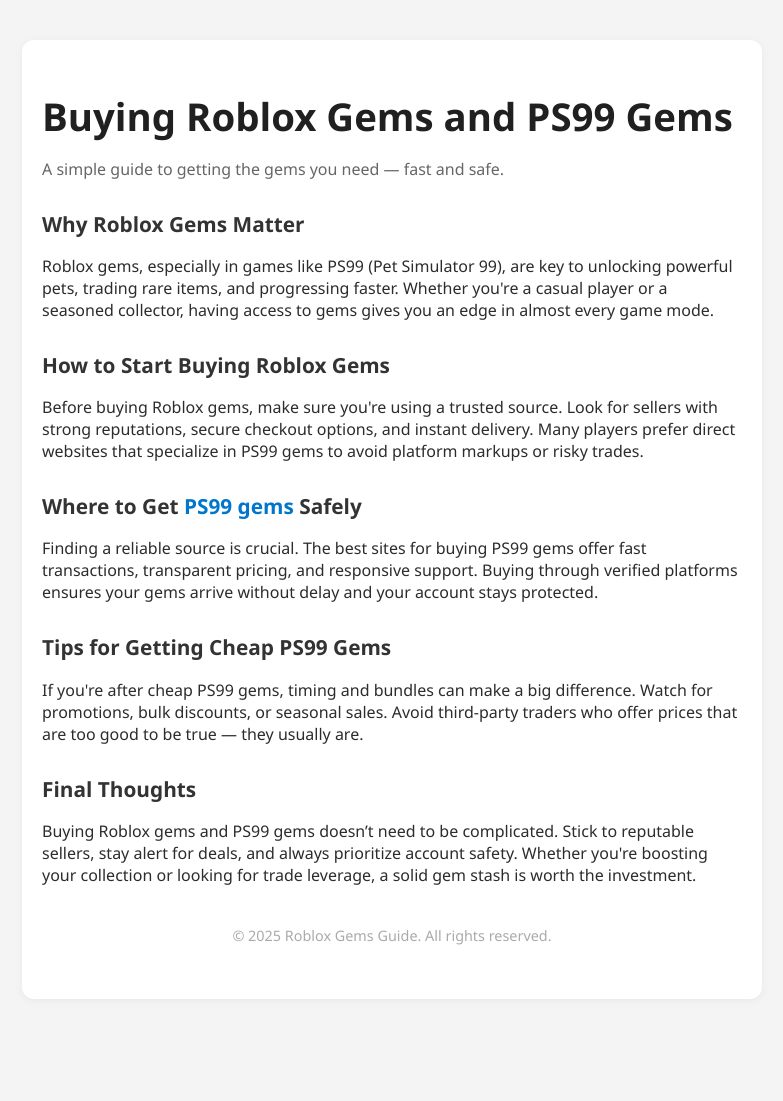
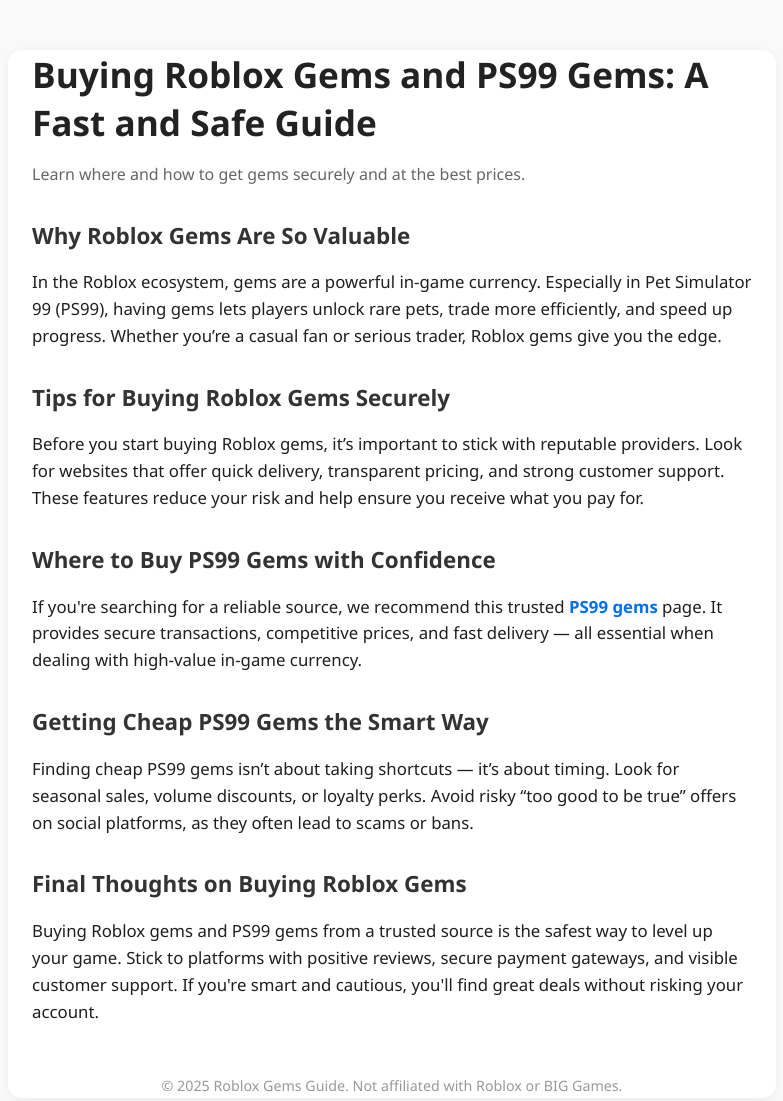
Before and after one commit to platty123456/ps99-gems-blog, a plain HTML site: page index.html in a window 1280 px wide. Shown: the whole page, without its empty margins (248-1031 px from the left). Before the commit the page ends 1039 px from the top, so only its background shows below. Drawn offline with Linux system fonts and the light colour scheme.

Commit message:
Add files via upload

```diff
--- a/index.html
+++ b/index.html
@@ -3,40 +3,40 @@
 <head>
   <meta charset="UTF-8" />
   <meta name="viewport" content="width=device-width, initial-scale=1.0"/>
-  <meta name="description" content="Discover the best way to start buying Roblox gems and PS99 gems with confidence. Learn how to find trusted sources and get the best deals online."/>
-  <title>Buying Roblox Gems and PS99 Gems</title>
+  <meta name="description" content="Discover how to start buying Roblox gems and PS99 gems from trusted sources. Get tips for cheap PS99 gems and secure transactions."/>
+  <title>Buying Roblox Gems and PS99 Gems: A Fast and Safe Guide</title>
   <link rel="stylesheet" href="style.css" />
 </head>
 <body>
   <main class="container">
     <header>
-      <h1>Buying Roblox Gems and PS99 Gems</h1>
-      <p class="subtitle">A simple guide to getting the gems you need — fast and safe.</p>
+      <h1>Buying Roblox Gems and PS99 Gems: A Fast and Safe Guide</h1>
+      <p class="subtitle">Learn where and how to get gems securely and at the best prices.</p>
     </header>
     <article>
       <section>
-        <h2>Why Roblox Gems Matter</h2>
-        <p>Roblox gems, especially in games like PS99 (Pet Simulator 99), are key to unlocking powerful pets, trading rare items, and progressing faster. Whether you're a casual player or a seasoned collector, having access to gems gives you an edge in almost every game mode.</p>
+        <h2>Why Roblox Gems Are So Valuable</h2>
+        <p>In the Roblox ecosystem, gems are a powerful in-game currency. Especially in Pet Simulator 99 (PS99), having gems lets players unlock rare pets, trade more efficiently, and speed up progress. Whether you’re a casual fan or serious trader, Roblox gems give you the edge.</p>
       </section>
       <section>
-        <h2>How to Start Buying Roblox Gems</h2>
-        <p>Before buying Roblox gems, make sure you're using a trusted source. Look for sellers with strong reputations, secure checkout options, and instant delivery. Many players prefer direct websites that specialize in PS99 gems to avoid platform markups or risky trades.</p>
+        <h2>Tips for Buying Roblox Gems Securely</h2>
+        <p>Before you start buying Roblox gems, it’s important to stick with reputable providers. Look for websites that offer quick delivery, transparent pricing, and strong customer support. These features reduce your risk and help ensure you receive what you pay for.</p>
       </section>
       <section>
-        <h2>Where to Get <a href="https://robloxpets.com/product-category/pet-simulators-99/buy-roblox-gems/" rel="dofollow">PS99 gems</a> Safely</h2>
-        <p>Finding a reliable source is crucial. The best sites for buying PS99 gems offer fast transactions, transparent pricing, and responsive support. Buying through verified platforms ensures your gems arrive without delay and your account stays protected.</p>
+        <h2>Where to Buy PS99 Gems with Confidence</h2>
+        <p>If you're searching for a reliable source, we recommend this trusted <a href="https://robloxpets.com/product-category/pet-simulators-99/buy-roblox-gems/" rel="dofollow">PS99 gems</a> page. It provides secure transactions, competitive prices, and fast delivery — all essential when dealing with high-value in-game currency.</p>
       </section>
       <section>
-        <h2>Tips for Getting Cheap PS99 Gems</h2>
-        <p>If you're after cheap PS99 gems, timing and bundles can make a big difference. Watch for promotions, bulk discounts, or seasonal sales. Avoid third-party traders who offer prices that are too good to be true — they usually are.</p>
+        <h2>Getting Cheap PS99 Gems the Smart Way</h2>
+        <p>Finding cheap PS99 gems isn’t about taking shortcuts — it’s about timing. Look for seasonal sales, volume discounts, or loyalty perks. Avoid risky “too good to be true” offers on social platforms, as they often lead to scams or bans.</p>
       </section>
       <section>
-        <h2>Final Thoughts</h2>
-        <p>Buying Roblox gems and PS99 gems doesn’t need to be complicated. Stick to reputable sellers, stay alert for deals, and always prioritize account safety. Whether you're boosting your collection or looking for trade leverage, a solid gem stash is worth the investment.</p>
+        <h2>Final Thoughts on Buying Roblox Gems</h2>
+        <p>Buying Roblox gems and PS99 gems from a trusted source is the safest way to level up your game. Stick to platforms with positive reviews, secure payment gateways, and visible customer support. If you're smart and cautious, you'll find great deals without risking your account.</p>
       </section>
     </article>
     <footer>
-      <p>&copy; 2025 Roblox Gems Guide. All rights reserved.</p>
+      <p>&copy; 2025 Roblox Gems Guide. Not affiliated with Roblox or BIG Games.</p>
     </footer>
   </main>
 </body>
--- a/style.css
+++ b/style.css
@@ -1,40 +1,46 @@
 body {
   font-family: 'Segoe UI', Tahoma, Geneva, Verdana, sans-serif;
-  background-color: #f4f4f4;
-  color: #2c2c2c;
+  background-color: #f9f9f9;
+  color: #1f1f1f;
   margin: 0;
   padding: 0;
 }
 
 .container {
-  max-width: 700px;
-  margin: 40px auto;
-  padding: 24px 20px 40px 20px;
+  max-width: 720px;
+  margin: 50px auto;
+  padding: 0 24px;
   background: #fff;
-  box-shadow: 0 2px 10px rgba(0,0,0,0.05);
-  border-radius: 12px;
+  box-shadow: 0 2px 10px rgba(0,0,0,0.06);
+  border-radius: 14px;
 }
 
 h1 {
-  color: #202020;
-  font-size: 2.4em;
-  margin-bottom: 8px;
+  font-size: 2.2em;
+  color: #222;
+  margin-bottom: 10px;
 }
 
 .subtitle {
+  font-size: 1em;
   color: #666;
-  font-size: 1em;
-  margin-bottom: 20px;
+  margin-bottom: 24px;
 }
 
 h2 {
+  font-size: 1.4em;
   color: #333;
-  font-size: 1.3em;
-  margin-top: 30px;
+  margin-top: 32px;
+}
+
+p {
+  line-height: 1.6;
+  font-size: 1.05em;
+  margin-bottom: 18px;
 }
 
 a {
-  color: #0077cc;
+  color: #0070f3;
   text-decoration: none;
   font-weight: 600;
 }
@@ -45,7 +51,7 @@
 
 footer {
   text-align: center;
-  margin-top: 40px;
-  font-size: 0.9em;
-  color: #aaa;
+  margin-top: 50px;
+  font-size: 0.85em;
+  color: #999;
 }
```
